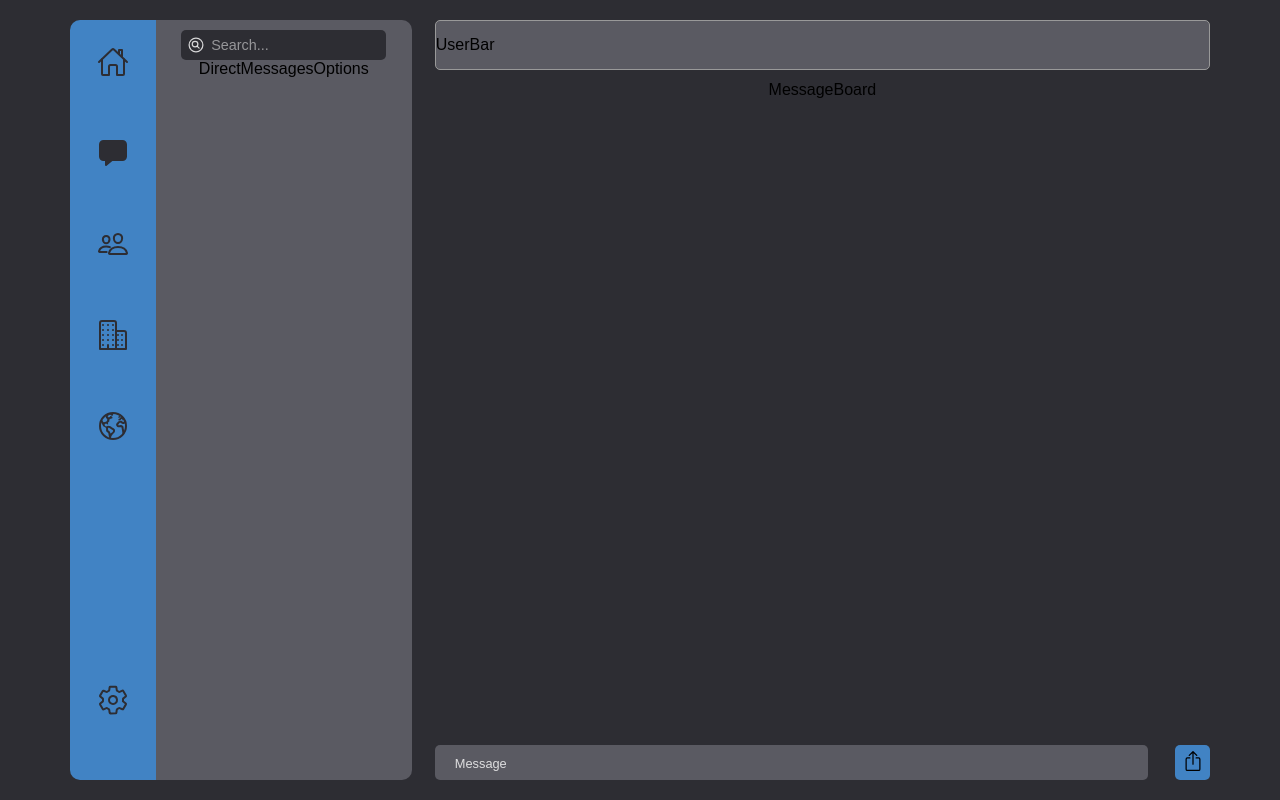
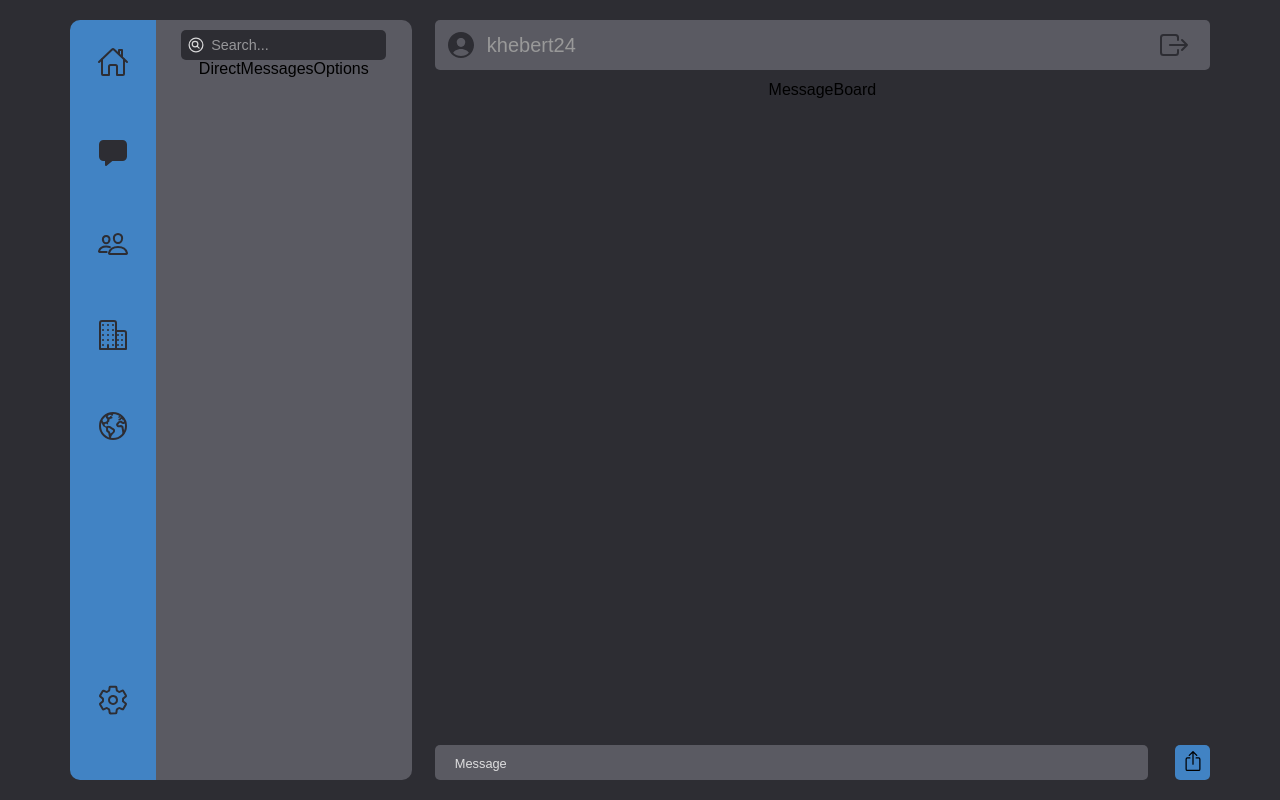
Before and after one commit to kraig-hebert/chat, a React (Create React App) app in the folder client/: page / in a window 1280 px wide. Built offline with nearby package versions, Linux system fonts and the light colour scheme.

Commit message:
added userIcon, userName, and started actionIcons.....will be createing reusable component for it next

```diff
--- a/client/src/components/main/userBar/UserBar.jsx
+++ b/client/src/components/main/userBar/UserBar.jsx
@@ -1,5 +1,6 @@
 import React from 'react';
 import PropTypes from 'prop-types';
+import { IoPersonCircle, IoExitOutline, IoExit } from 'react-icons/io5';
 
 import { useStyles } from './userBarStyles';
 
@@ -7,7 +8,20 @@ const UserBar = (props) => {
   const {} = props;
   const classes = useStyles();
 
-  return <div className={classes.userBar}>UserBar</div>;
+  const onMouseEnter = (icon) => <icon />;
+  const onMouseOut = (icon) => <icon />;
+
+  return (
+    <div className={classes.userBar}>
+      <div className={classes.userContainer}>
+        <IoPersonCircle className={classes.userIcon} />
+        <h3 className={classes.userName}>khebert24</h3>
+      </div>
+      <div className={classes.actionButtons}>
+        <IoExitOutline className={classes.actionIcon} />
+      </div>
+    </div>
+  );
 };
 
 UserBar.propTypes = {};
--- /dev/null
+++ b/client/src/components/main/userBar/actionIcon/actionIconStyles.js
@@ -0,0 +1,5 @@
+import { createUseStyles } from 'react-jss';
+
+export const useStyles = createUseStyles({
+  actionIcon: {},
+});
--- a/client/src/components/main/userBar/userBarStyles.js
+++ b/client/src/components/main/userBar/userBarStyles.js
@@ -3,11 +3,38 @@ import { createUseStyles } from 'react-jss';
 export const useStyles = createUseStyles((theme) => ({
   userBar: {
     display: 'flex',
+    justifyContent: 'space-between',
     alignItems: 'center',
     width: '100%',
     height: '50px',
     borderRadius: '5px',
-    border: `1px solid ${theme.tertiary.main}`,
     backgroundColor: theme.secondary.main,
+    padding: '0 10px',
+  },
+  userContainer: {
+    display: 'flex',
+    alignItems: 'center',
+  },
+  userIcon: {
+    color: theme.mainBG.main,
+    fontSize: '2rem',
+    marginRight: '10px',
+  },
+  userName: {
+    color: theme.tertiary.main,
+    fontSize: '1.25rem',
+    fontWeight: '400',
+  },
+  actionButtons: {
+    display: 'flex',
+    alignItems: 'center',
+  },
+  actionIcon: {
+    color: theme.mainBG.main,
+    fontSize: '2rem',
+    cursor: 'pointer',
+    '&:first-of-type': {
+      marginRight: '10px',
+    },
   },
 }));
```
Also changed, not shown: client/src/components/main/userBar/actionIcon/ActionIcon.jsx (added, +14 -0 lines).
